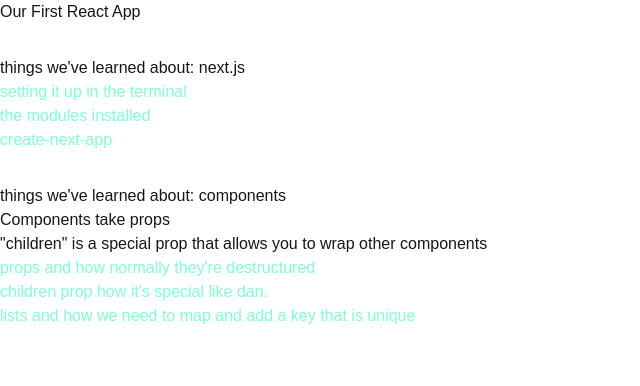
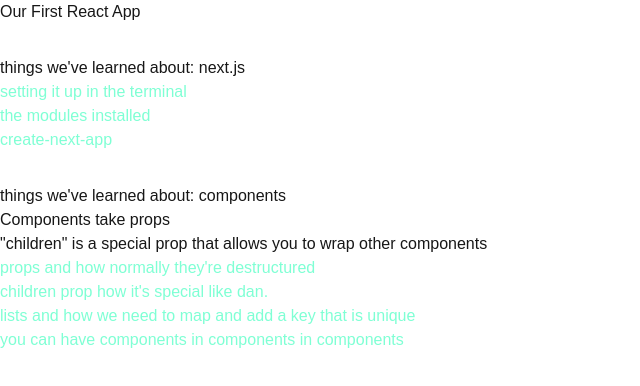
Before and after one commit to NAIT-DMIT2008-Fall2025/DMIT2008-A03-Fall-2025, a Next.js app in the folder 3-nextjs-intro-START/hello-next-dmit2008/: page / in a window 1280 px wide. Shown: the top 386 px of the page, without its empty margins (0-640 px from the left). Built offline with nearby package versions, Linux system fonts and the light colour scheme.

Commit message:
class progress pushed

```diff
--- a/3-nextjs-intro-START/hello-next-dmit2008/pages/index.js
+++ b/3-nextjs-intro-START/hello-next-dmit2008/pages/index.js
@@ -30,7 +30,7 @@
             "props and how normally they're destructured",
             "children prop how it's special like dan.",
             "lists and how we need to map and add a key that is unique",
-
+            "you can have components in components in components",
           ]}
         >
           <ul>
```
